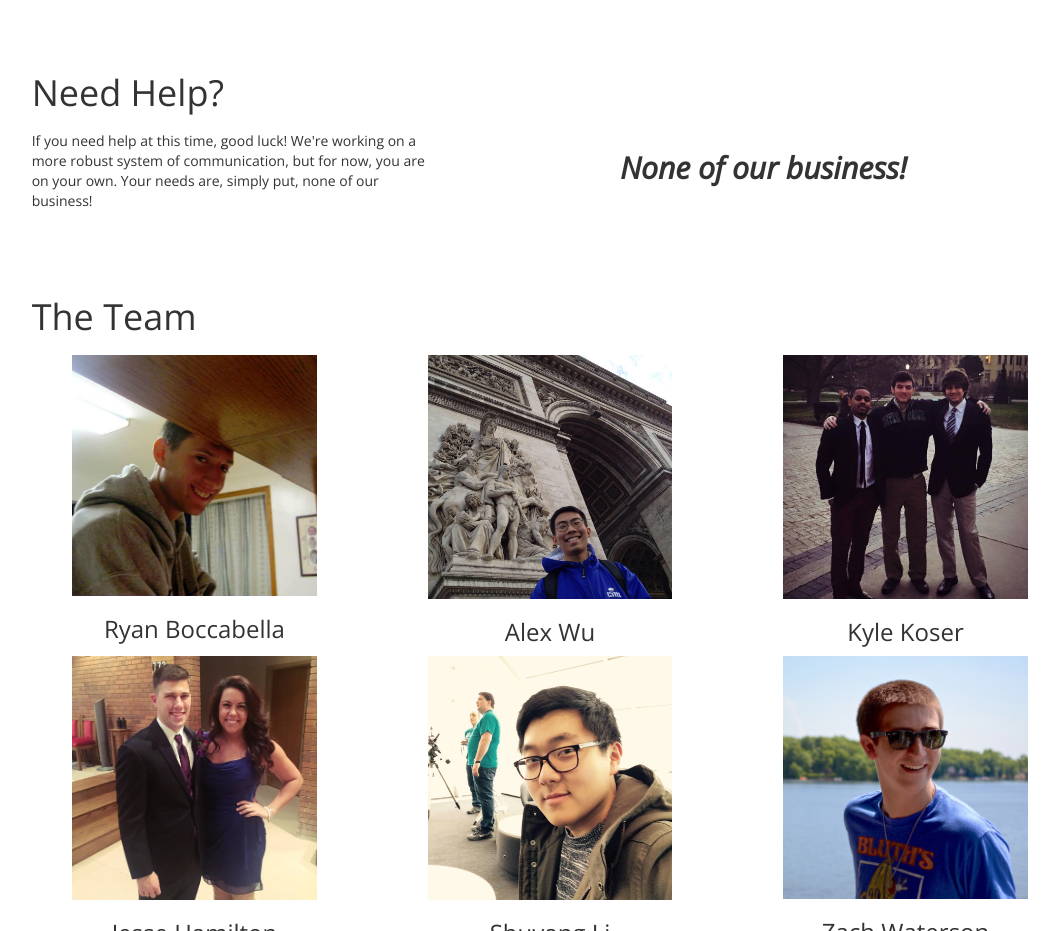
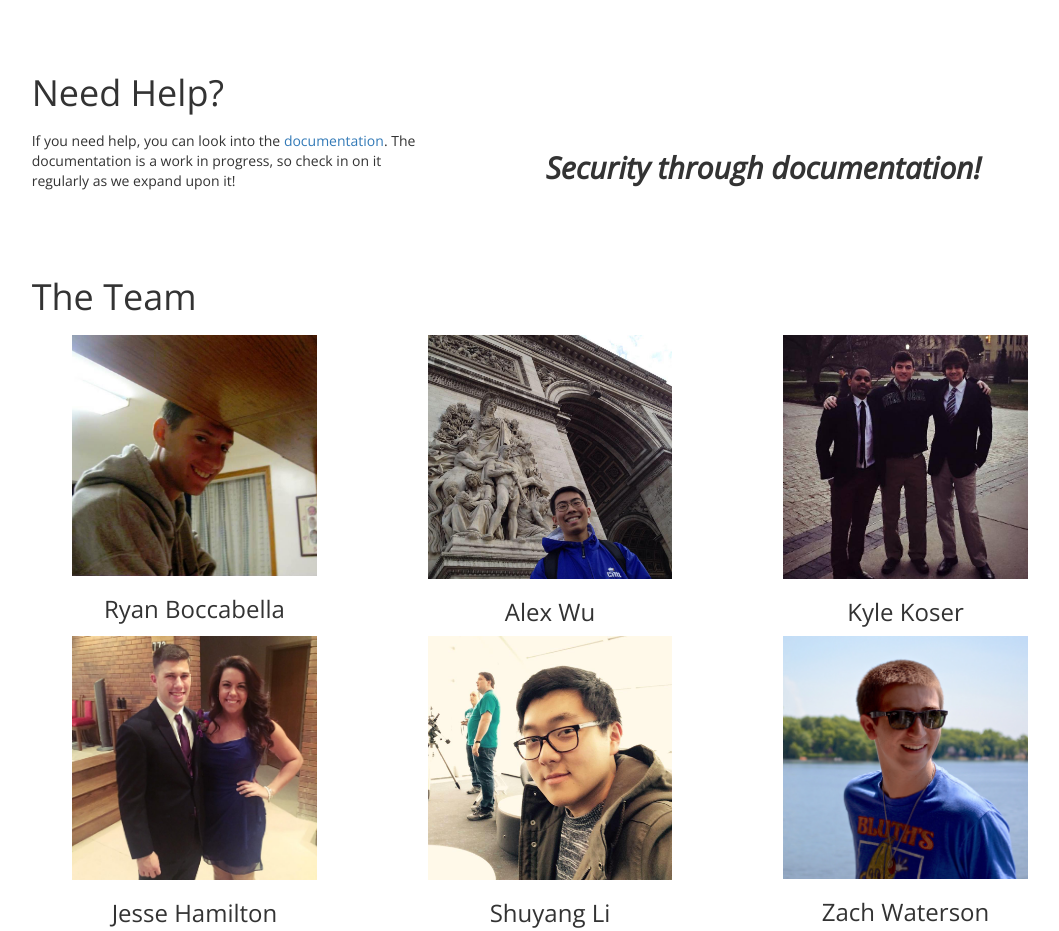
Before and after one commit to NunyaOS/nunyaos.github.io, a plain HTML site: page index.html in a window 1280 px wide. Shown: the part 1902-2833 px from the top of the page, without its empty margins (90-1149 px from the left). Drawn offline with nearby package versions, Linux system fonts and the light colour scheme.

Commit message:
Update 'Getting Help' section to reference documentation

```diff
--- a/index.html
+++ b/index.html
@@ -133,10 +133,10 @@
             <h1>Need Help?</h1>
           </div>
           <div class="col-sm-4 col-sm-offset-1">
-            <p>If you need help at this time, good luck! We're working on a more robust system of communication, but for now, you are on your own. Your needs are, simply put, none of our business!</p>
+            <p>If you need help, you can look into the <a href="https://drive.google.com/folderview?id=0B0B2yOQDsP3yTnYxUHMwNUJZZDA&usp=sharing">documentation</a>. The documentation is a work in progress, so check in on it regularly as we expand upon it!</p>
           </div>
           <div class="col-sm-6" style="text-align: center">
-            <h2><strong><em>None of our business!</em></strong></h2>
+            <h2><strong><em>Security through documentation!</em></strong></h2>
           </div>
         </div>
       </section>
```
